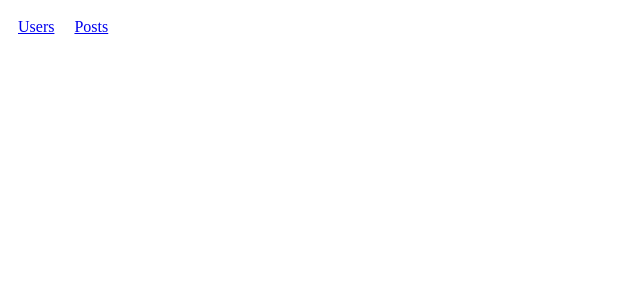
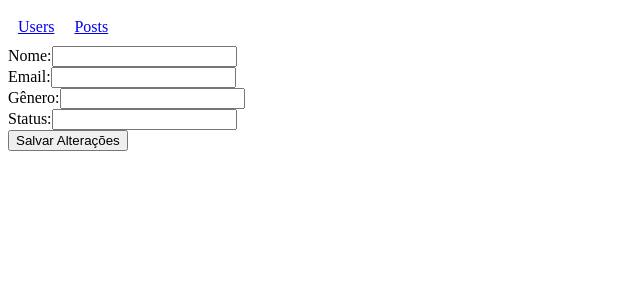
Before and after one commit to Ytellon/user-post-management-system, an Angular app: page /edit-user/1 in a window 1280 px wide. Before the commit this address led to /. Shown: the top 300 px of the page, without its empty margins (0-640 px from the left). Built offline with nearby package versions, Linux system fonts and the light colour scheme; no server answers.

Commit message:
feat: create user-edit component

```diff
--- a/src/app/app-routing.module.ts
+++ b/src/app/app-routing.module.ts
@@ -3,11 +3,13 @@ import { RouterModule, Routes } from '@angular/router';
 import { UsersComponent } from './components/users/users.component';
 import { PostsComponent } from './components/posts/posts.component';
 import { UserCreateComponent } from './components/users/user-create/user-create.component';
+import { UserEditComponent } from './components/users/user-edit/user-edit.component';
 
 const routes: Routes = [
   { path: 'users', component: UsersComponent },
   { path: 'posts', component: PostsComponent },
   { path: 'create-user', component: UserCreateComponent },
+  { path: 'edit-user/:id', component: UserEditComponent },
   { path: '', redirectTo: '/users', pathMatch: 'full' }, // Rota padrão
 ];
 
--- a/src/app/app.module.ts
+++ b/src/app/app.module.ts
@@ -9,6 +9,7 @@ import { UsersComponent } from './components/users/users.component';
 import { PostsComponent } from './components/posts/posts.component';
 import { UserCreateComponent } from './components/users/user-create/user-create.component';
 import { FormsModule } from '@angular/forms';
+import { UserEditComponent } from './components/users/user-edit/user-edit.component';
 
 @NgModule({
   declarations: [
@@ -16,7 +17,8 @@ import { FormsModule } from '@angular/forms';
     SidebarMenuComponent,
     UsersComponent,
     PostsComponent,
-    UserCreateComponent
+    UserCreateComponent,
+    UserEditComponent
   ],
   imports: [
     BrowserModule,
--- a/src/app/components/services/users.service.ts
+++ b/src/app/components/services/users.service.ts
@@ -16,6 +16,10 @@ export class UsersService {
 
   getUsers(): Observable<User[]> {
     return this.http.get<User[]>(this.API);
+  }
+
+  getUserById(id: number): Observable<User> {
+    return this.http.get<User>(`${this.API}/${id}`);
   }
 
   createUser(user: UserPost): Observable<User> {
--- /dev/null
+++ b/src/app/components/users/user-edit/user-edit.component.html
@@ -0,0 +1,26 @@
+<form (ngSubmit)="onSubmit()" #userForm="ngForm">
+
+  <div class="form-group">
+    <label for="name">Nome:</label>
+    <input type="text" class="form-control" id="name" name="name" [(ngModel)]="user.name" required>
+  </div>
+
+  <div class="form-group">
+    <label for="email">Email:</label>
+    <input type="email" class="form-control" id="email" name="email" [(ngModel)]="user.email" required>
+  </div>
+
+  <div class="form-group">
+    <label for="gender">Gênero:</label>
+    <input type="text" class="form-control" id="gender" name="gender"
+    [(ngModel)]="user.gender" required>
+  </div>
+
+  <div class="form-group">
+    <label for="status">Status:</label>
+    <input type="text" class="form-control" id="status" name="status"
+    [(ngModel)]="user.status" required>
+  </div>
+
+  <button type="submit" class="btn btn-primary">Salvar Alterações</button>
+</form>
--- /dev/null
+++ b/src/app/components/users/user-edit/user-edit.component.ts
@@ -0,0 +1,37 @@
+import { Component, OnInit } from '@angular/core';
+import { ActivatedRoute, Router } from '@angular/router';
+import { User, UserPost } from '../../model/user.interface';
+import { UsersService } from '../../services/users.service';
+import { NgClass } from '@angular/common';
+
+
+@Component({
+  selector: 'app-user-edit',
+  templateUrl: './user-edit.component.html',
+  styleUrls: ['./user-edit.component.css']
+})
+export class UserEditComponent implements OnInit {
+  user: User = {
+    id: 0,
+    name: '',
+    email: '',
+    gender: '',
+    status: ''
+  };
+
+  constructor(private usersService: UsersService, private router: Router, private route: ActivatedRoute) { }
+
+  ngOnInit(): void {
+    const userId = this.route.snapshot.paramMap.get('id') ? Number(this.route.snapshot.paramMap.get('id')) : 0;
+
+    this.usersService.getUserById(userId).subscribe((user: User) => {
+      this.user = user;
+    });
+  }
+
+  onSubmit() {
+    this.usersService.editUser(this.user).subscribe((updatedUser: User) => {
+      this.router.navigate(['/users']);
+    });
+  }
+}
--- a/src/app/components/users/users.component.html
+++ b/src/app/components/users/users.component.html
@@ -1,14 +1,12 @@
-<a routerLink="/create-user" class="btn btn-success">Criar Novo Usuário</a>
-
 <div *ngFor="let user of users" class="user-card">
   <div class="user-info">
-    <p>{{ user.name }}</p>
-    <p>{{ user.email }}</p>
-    <p>{{ user.gender }}</p>
-    <p>{{ user.status }}</p>
+    <p><strong>Nome:</strong> {{ user.name }}</p>
+    <p><strong>Email:</strong> {{ user.email }}</p>
+    <p><strong>Gênero:</strong> {{ user.gender }}</p>
+    <p><strong>Status:</strong> {{ user.status }}</p>
   </div>
   <div class="user-actions">
-    <!-- <button (click)="editUser(user)">Editar</button> -->
-    <button (click)="deleteUser(user)">Excluir</button>
+    <button (click)="editUser(user)" class="btn btn-primary">Editar</button>
+    <button (click)="deleteUser(user)" class="btn btn-danger">Excluir</button>
   </div>
 </div>
--- a/src/app/components/users/users.component.ts
+++ b/src/app/components/users/users.component.ts
@@ -1,6 +1,7 @@
 import { Component, OnInit } from '@angular/core';
 import { UsersService } from '../services/users.service';
 import { User, UserPost } from '../model/user.interface';
+import { Router } from '@angular/router';
 
 @Component({
   selector: 'app-users',
@@ -13,7 +14,7 @@ export class UsersComponent implements OnInit {
 
   users: User[] = [];
 
-  constructor(usersService: UsersService) {
+  constructor(usersService: UsersService, private router: Router) {
     this.usersService = usersService;
   }
 
@@ -36,4 +37,8 @@ export class UsersComponent implements OnInit {
     }
   }
 
+  editUser(userToEdit: User) {
+    this.router.navigate([`/edit-user/${userToEdit.id}`]);
+  }
+
 }
```
Also changed, not shown: src/app/components/users/user-edit/user-edit.component.css (added), 1 other file (tests, documents, lock files or other folders).
